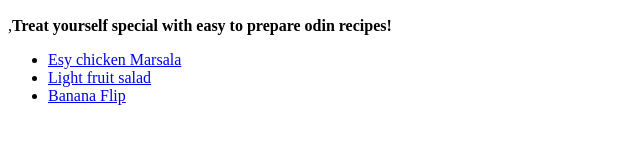
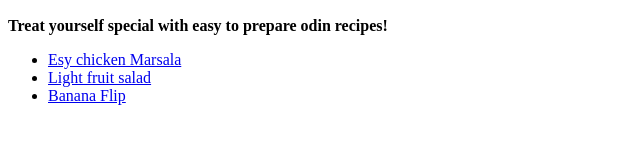
Before and after one commit to sanopatience/sanopatience.github.io, a plain HTML site: page index.html in a window 1280 px wide. Shown: the part 383-526 px from the top of the page, 0-640 px from the left. Drawn offline with Linux system fonts and the light colour scheme.

Commit message:
Add files via upload
initial commit

```diff
--- a/index.html
+++ b/index.html
@@ -10,7 +10,7 @@
         <img src="https://cdn.w600.comps.canstockphoto.com/chef-cook-vector-clip-art_csp14546912.jpg">
         <img src="https://cdn.pixabay.com/photo/2016/12/10/21/26/food-1898194__480.jpg">
 
-          <p>,<strong>Treat yourself special with easy to prepare odin recipes!</strong></p>
+          <p><strong>Treat yourself special with easy to prepare odin recipes!</strong></p>
           <ul>
               <li><a href="recipes/Marsala.html">Esy chicken Marsala</a></li>
               <li><a href="recipes/fruit-salad.html">Light fruit salad</a></li>
```
